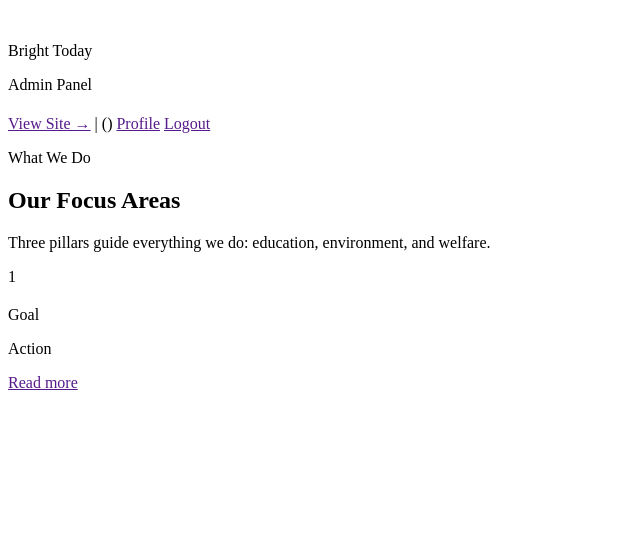
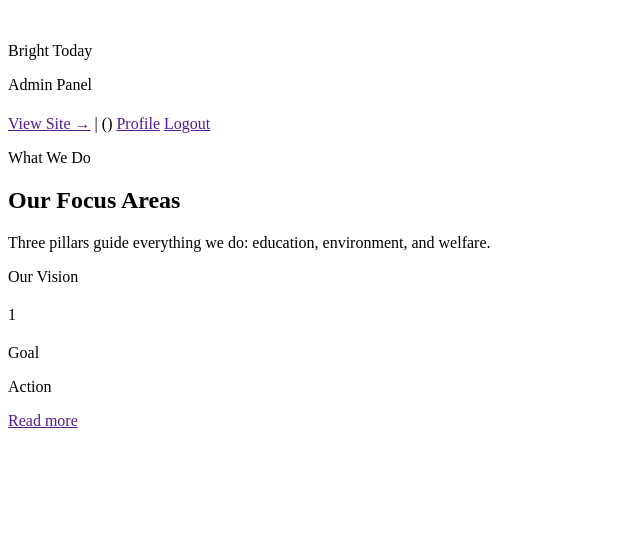
Before and after one commit to sai12092003/brighttf, a PHP site: template app/views/public/focus-areas.php in a window 1280 px wide. Shown: the top 546 px of the page, without its empty margins (0-640 px from the left). Run offline with PHP 8.4, Linux system fonts and the light colour scheme; the template is opened without the code that fills it: most values are stand-ins (such as "Sample title", 1, 10 or a date in 2020); data that the repository does not hold is empty.

Commit message:
Show Our Vision text on the Focus Areas nav page
Moved from the About page (removed there since it duplicated this
page's card content) to live alongside the focus-area cards instead.

```diff
--- a/app/views/public/focus-areas.php
+++ b/app/views/public/focus-areas.php
@@ -1,4 +1,5 @@
 <?php
+/** @var array $blocks */
 /** @var array $focusAreas */
 ?>
 <section class="bg-brand-gradient text-white">
@@ -6,6 +7,14 @@
         <p class="eyebrow !text-brand-orange-300">What We Do</p>
         <h1 class="mt-3 font-display text-4xl sm:text-5xl font-semibold">Our Focus Areas</h1>
         <p class="mt-5 max-w-2xl mx-auto text-brand-blue-100 text-lg">Three pillars guide everything we do: education, environment, and welfare.</p>
+    </div>
+</section>
+
+<section class="section pb-0">
+    <div class="container-custom max-w-2xl text-center reveal">
+        <p class="eyebrow">Our Vision</p>
+        <h2 class="section-title"><?= e($blocks['vision_heading'] ?? 'Our Vision') ?></h2>
+        <p class="section-lede"><?= e($blocks['vision_text'] ?? '') ?></p>
     </div>
 </section>
 
--- a/public_html/routes.php
+++ b/public_html/routes.php
@@ -41,6 +41,7 @@ $router->get('/about', function () {
 
 $router->get('/focus-areas', function () {
     View::renderPublic('focus-areas', [
+        'blocks' => ContentBlock::forPage('about'),
         'focusAreas' => FocusArea::allActive(),
         'title' => 'Our Focus Areas',
     ], 'focus_areas');
```
